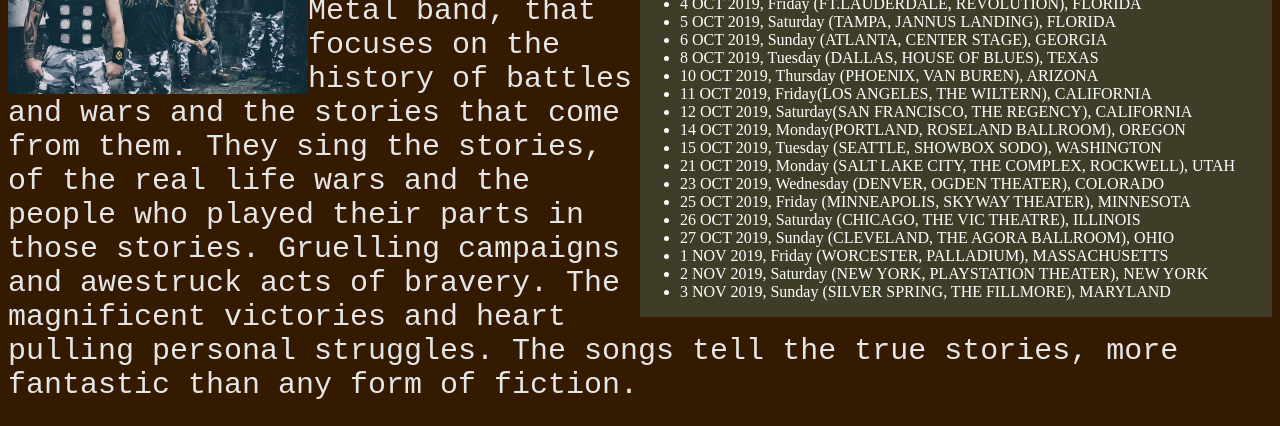
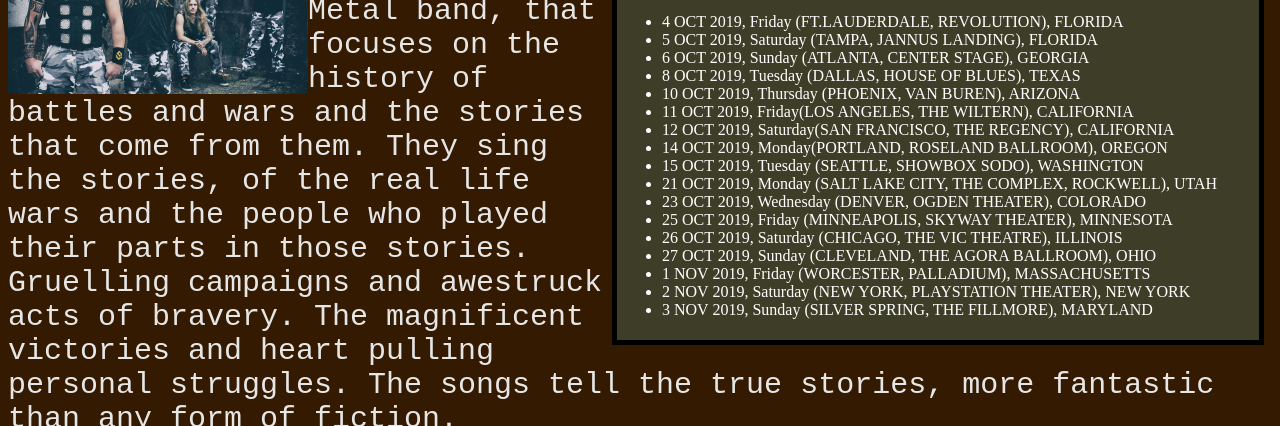
Before and after one commit to CommaderDavid/favorite-band, a plain HTML site: page index.html in a window 1280 px wide. Shown: the part 262-688 px from the top of the page. Drawn offline with Linux system fonts and the light colour scheme.

Commit message:
Add Box model to tour dates class.

```diff
--- a/css/styles.css
+++ b/css/styles.css
@@ -1,4 +1,7 @@
 .sidebar {
+  margin: 8px;
+  border: 5px solid black;
+  padding: 5px;
   width: 50%;
   float: right;
   background-color: #3e3e28;
```
